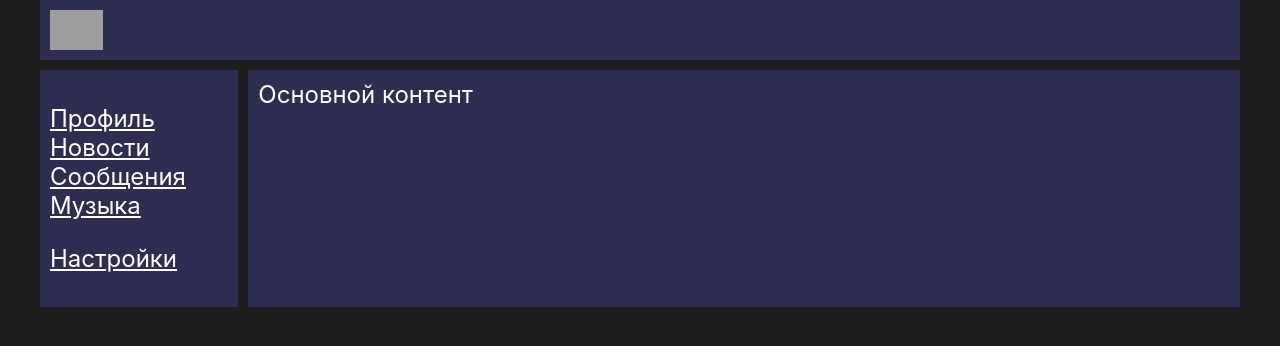
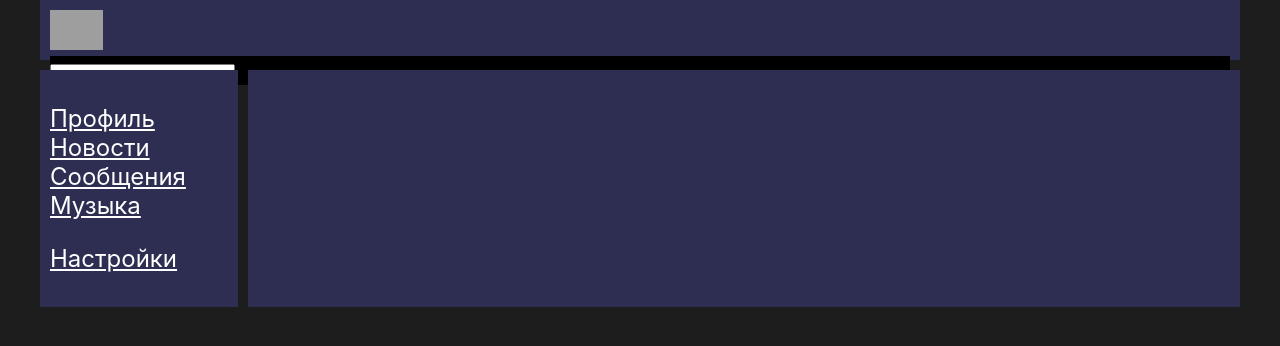
Before and after one commit to ImpossiblePlayer/react-app, a React (Create React App) app: page / in a window 1280 px wide. Shown: the top 346 px of the page. Built offline with nearby package versions, Linux system fonts and the light colour scheme; grey boxes are pictures that could not be loaded.

Commit message:
начал использовать css-модули

```diff
--- a/src/App.css
+++ b/src/App.css
@@ -23,8 +23,8 @@ ul {
 
   /* хедэр занимает 2 колонны и одну строку, а сайдбар и мейн - по одной колонне */
   grid-template-areas:
-  "header header"
-  "sidebar main-content";
+    "header header"
+    "sidebar main-content";
 
   /* 2 строки: 60 px и все остальное */
   grid-template-rows: 60px 1fr;
@@ -35,19 +35,3 @@ ul {
   /* расстояние между дочерними блоками = 10 пикселей */
   grid-gap: 10px;
 }
-
-.Header {
-  grid-area: header;
-}
-
-.Header > img {
-  height:40px
-}
-
-.Sidebar {
-  grid-area: sidebar;
-}
-
-.Content {
-  grid-area: main-content;
-}
--- a/src/components/Header.jsx
+++ b/src/components/Header.jsx
@@ -1,9 +1,15 @@
 import React from "react";
+import styles from './Header.module.css';
 
 const Header = () => {
   return (
-    <header className="Header">
-      <img src="https://react-native-aria.geekyants.com/img/logo-large.png" />
+    <header className={styles.Header}>
+      <div className={styles.Logo}>
+        <img src='https://react-native-aria.geekyants.com/img/logo-large.png' />
+      </div>
+      <form action='' className={styles.Search_form}>
+        <input type="text" />
+      </form>
     </header>
   );
 };
--- /dev/null
+++ b/src/components/Header.module.css
@@ -0,0 +1,11 @@
+.Header {
+  grid-area: header;
+}
+
+.Logo img {
+  height:40px
+}
+
+.Search_form {
+  background: #000;
+}
--- a/src/components/Profile.jsx
+++ b/src/components/Profile.jsx
@@ -1,9 +1,10 @@
-import React from 'react'
+import React from 'react';
+import styles from './Profile.module.css';
 
 const Profile = () => {
   return (
-    <main className='Content'>
-      Основной контент
+    <main className={styles.Content}>
+
     </main>
   )
 }
--- /dev/null
+++ b/src/components/Profile.module.css
@@ -0,0 +1,3 @@
+.Content {
+  grid-area: main-content;
+}
--- a/src/components/SideBar.jsx
+++ b/src/components/SideBar.jsx
@@ -1,8 +1,9 @@
 import React from "react";
+import styles from './SideBar.module.css';
 
-const Sidebar = () => {
+const SideBar = () => {
   return (
-    <aside className="Sidebar">
+    <aside className={styles.SideBar}>
       <ul>
         <li>
           <a href="">Профиль</a>
@@ -26,4 +27,4 @@ const Sidebar = () => {
   );
 };
 
-export default Sidebar;
+export default SideBar;
--- /dev/null
+++ b/src/components/SideBar.module.css
@@ -0,0 +1,3 @@
+.SideBar {
+  grid-area: sidebar;
+}
```
